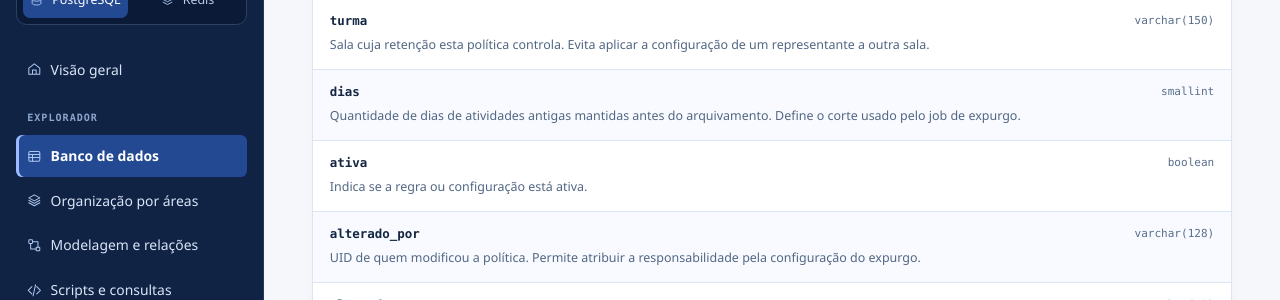
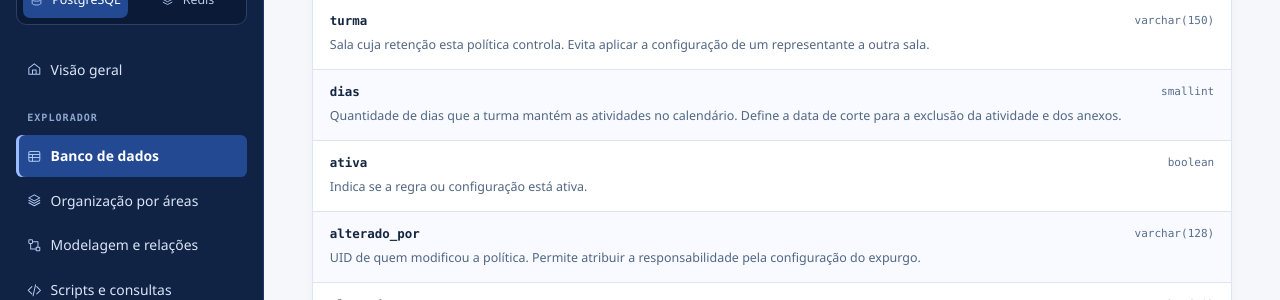
Before and after one commit to Tech-2D/modelagem-dados, a Jekyll site: the page built from docs/postgresql.md, in a window 1280 px wide and 900 px high, scrolled down 4386 px. Shown: the part 153-453 px from the top of the window. Built offline with Jekyll 4.4.1, drawn with Linux system fonts in a browser that asks for light colours.

Commit message:
Explain retention fields and automation views after direct purge

```diff
--- a/docs/_data/column_notes.json
+++ b/docs/_data/column_notes.json
@@ -319,7 +319,7 @@
   "regras_retencao": {
     "id_registro": "Chave da linha de negócio em registros_aplicacao. Liga o conteúdo à referência externa e à versão usada pela API para detectar conflitos de edição.",
     "turma": "Sala cuja retenção esta política controla. Evita aplicar a configuração de um representante a outra sala.",
-    "dias": "Quantidade de dias de atividades antigas mantidas antes do arquivamento. Define o corte usado pelo job de expurgo.",
+    "dias": "Quantidade de dias que a turma mantém as atividades no calendário. Define a data de corte para a exclusão da atividade e dos anexos.",
     "ativa": "Indica se a regra ou configuração está ativa.",
     "alterado_por": "UID de quem modificou a política. Permite atribuir a responsabilidade pela configuração do expurgo.",
     "alterado_em": "Momento da última alteração, no formato ISO da API."
--- a/docs/_data/views.json
+++ b/docs/_data/views.json
@@ -142,7 +142,7 @@
   },
   {
     "name": "visao_atividades_automacao",
-    "comment": "Atividades com turma, data e recorrência tipadas para os jobs. O conteúdo é reconstruído apenas para uso no arquivamento.",
+    "comment": "Atividades por turma, data e recorrência, com os dados usados pelas automações.",
     "dependencies": [
       "atividades",
       "registros_aplicacao"
@@ -182,7 +182,7 @@
         "name": "conteudo",
         "source": "conteudo",
         "type": "jsonb",
-        "note": "Conteúdo reconstruído para arquivar a atividade e preservar a auditoria."
+        "note": "Conteúdo da atividade. A rotina de exclusão lê as referências dos anexos para removê-los do R2."
       }
     ]
   },
```
